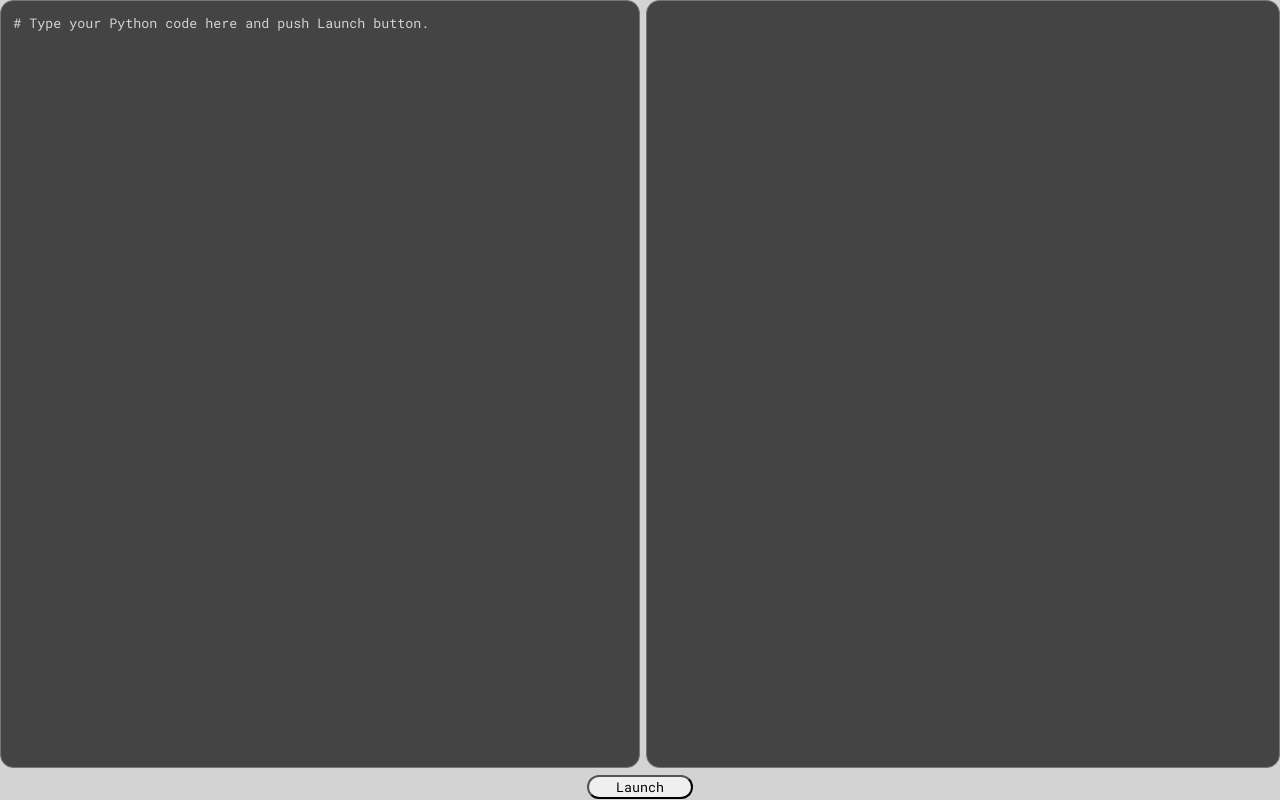
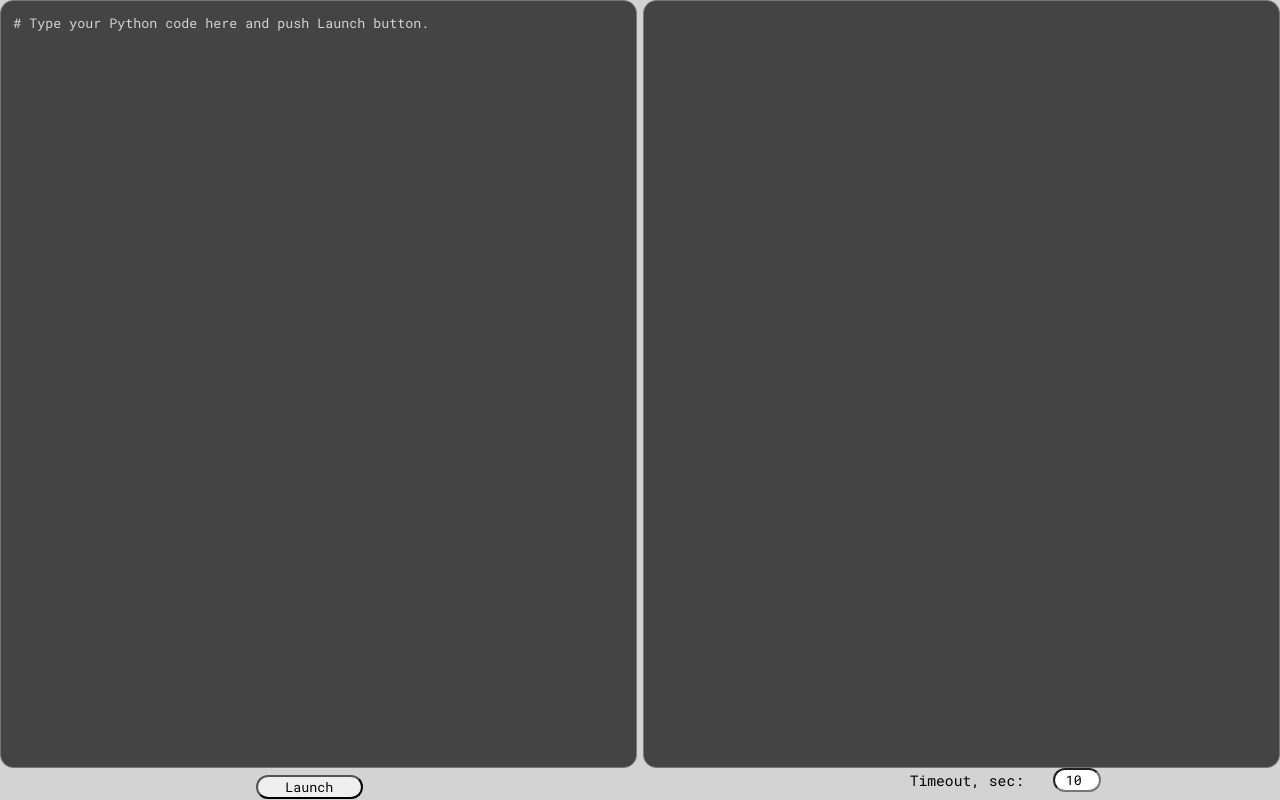
Before and after one commit to RomanSafe/online_python_interpreter, a Django app: page / in a window 1280 px wide. Run offline with Django 3.2, Linux system fonts and the light colour scheme.

Commit message:
Added timeout field.

```diff
--- a/my_site/online_interpreter/forms.py
+++ b/my_site/online_interpreter/forms.py
@@ -56,10 +56,11 @@ regex_validator_ftp = RegexValidator(
 )
 
 
-class CodeForm(forms.Form):
+class PythonInterpreterForm(forms.Form):
     user_code = forms.CharField(
         widget=forms.Textarea,
         label=False,
+        initial="# Type your Python code here and push Launch button.\n",
         validators=[
             regex_validator_open,
             regex_validator_eval,
@@ -73,7 +74,5 @@ class CodeForm(forms.Form):
             regex_validator_ftp,
         ],
     )
-
-
-class StdIOForm(forms.Form):
     std_io = forms.CharField(widget=forms.Textarea, label=False, required=False)
+    timeout = forms.IntegerField(max_value=120, label="Timeout, sec", initial=10)
--- a/my_site/online_interpreter/static/online_interpreter/style.css
+++ b/my_site/online_interpreter/static/online_interpreter/style.css
@@ -7,6 +7,7 @@ body {
   height: 100vh;
   position: relative;
   background-color: lightgray;
+  font-family: 'Roboto Mono';
 }
 
 #two-textareas {
@@ -66,11 +67,13 @@ pre#highlight-area {
 }
 
 button {
-  font-family: 'Roboto Mono';
+  font-family: inherit;
   margin: .5em auto;
-  display: block;
+  /* display: block; */
   width: 8em;
   border-radius: 1em;
+  position: absolute;
+  left: 20vw;
 }
 
 button:hover {
@@ -82,6 +85,27 @@ ul.errorlist {
   bottom: 4vh;
   left: 0vw;
   color: red;
+}
+
+label[for=id_timeout] {
+  font-family: inherit;
+  font-size: 11pt;
+  position: absolute;
+  bottom: 1.3vh;
+  right: 20vw;
+  margin: 0 auto;
+}
+
+input#id_timeout {
+  font-family: inherit;
+  text-align: right;
+  margin: 0 auto;
+  width: 3em;
+  border-radius: 1em;
+  position: absolute;
+  bottom: 1vh;
+  right: 14vw;
+
 }
 
 /* syntax highlight -------------------------------*/
--- a/my_site/online_interpreter/templates/online_interpreter/index.html
+++ b/my_site/online_interpreter/templates/online_interpreter/index.html
@@ -12,10 +12,7 @@
 <body>
   <form action="" method="post">
     {% csrf_token %}
-    <div id="two-textareas">
-      <div id="code-box">{{ code_form }}<pre id="highlight-area"></pre></div>
-      {{ stdio_form }}
-    </div>
+    <div id="two-textareas">{{ form }}<pre id="highlight-area"></pre></div>
     <button type="submit" id="id_launch">Launch</button>
   </form>
 </body>
--- a/my_site/online_interpreter/views.py
+++ b/my_site/online_interpreter/views.py
@@ -4,31 +4,26 @@ import sys
 from django.shortcuts import render
 from django.views import View
 
-from .forms import CodeForm, StdIOForm
+from .forms import PythonInterpreterForm
 
 
 class InterpreterView(View):
     template_name = "online_interpreter/index.html"
-    initial_code = "# Type your Python code here and push Launch button.\n"
     optional_input = ""
+    timeout = 10
 
     def get(self, request, *args, **kwargs):
-        left_form = CodeForm(initial={"user_code": self.initial_code})
-        right_form = StdIOForm()
         return render(
             request,
             self.template_name,
-            {
-                "code_form": left_form,
-                "stdio_form": right_form,
-            },
+            {"form": PythonInterpreterForm()},
         )
 
     def post(self, request, *args, **kwargs):
-        left_form = CodeForm(request.POST)
-        right_form = StdIOForm(request.POST)
-        if left_form.is_valid() and right_form.is_valid():
-            self.optional_input = right_form.cleaned_data["std_io"]
+        form = PythonInterpreterForm(request.POST)
+        if form.is_valid():
+            self.optional_input = form.cleaned_data["std_io"]
+            self.timeout = form.cleaned_data["timeout"]
 
             _stdout = io.StringIO()
             _stdin = io.StringIO()
@@ -43,7 +38,7 @@ class InterpreterView(View):
             sys.stdin = codeIn
             # run code and catch exceptions
             try:
-                exec(left_form.cleaned_data["user_code"])
+                exec(form.cleaned_data["user_code"])
             except Exception as exc:
                 print(sys.exc_info()[0])
                 print(exc.args)
@@ -58,24 +53,16 @@ class InterpreterView(View):
             codeIn.close()
 
             if self.optional_input:
-                self.optional_input = f'{self.optional_input}\n{output}'
+                self.optional_input = f"{self.optional_input}\n{output}"
             else:
                 self.optional_input = output
-            right_form = StdIOForm(initial={"std_io": self.optional_input})
-            return render(
-                request,
-                self.template_name,
+            form = PythonInterpreterForm(
                 {
-                    "code_form": left_form,
-                    "stdio_form": right_form,
-                },
+                    "user_code": form.cleaned_data["user_code"],
+                    "std_io": self.optional_input,
+                    "timeout": self.timeout,
+                }
             )
+            return render(request, self.template_name, {"form": form})
 
-        return render(
-            request,
-            self.template_name,
-            {
-                "code_form": left_form,
-                "stdio_form": right_form,
-            },
-        )
+        return render(request, self.template_name, {"form": form})
```
Also changed, not shown: my_site/online_interpreter/static/online_interpreter/script.js (line endings or trailing spaces).
